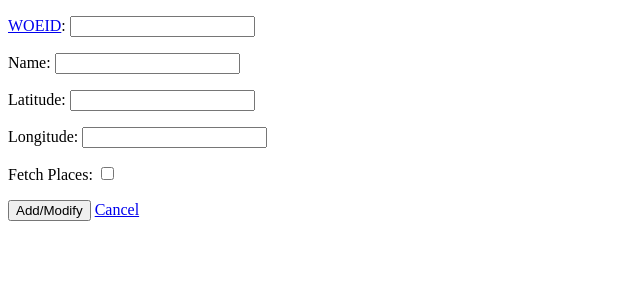
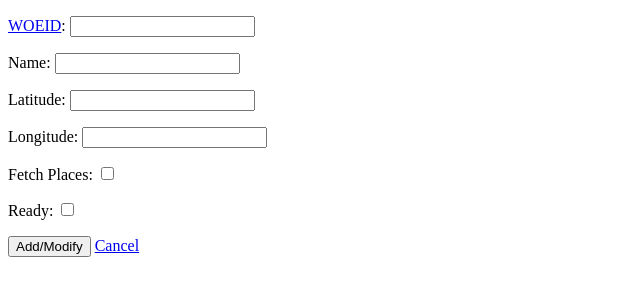
Before and after one commit to aryann/restaurant-heatmaps, a Python web app: template templates/modify_city.html in a window 1280 px wide. Shown: the top 300 px of the page, without its empty margins (0-640 px from the left). Run offline with Jinja, Linux system fonts and the light colour scheme; the template is opened without the code that fills it, so the values that code supplies are empty.

Commit message:
Adds the ability to mark cities as ready or not ready.

```diff
--- a/admin.py
+++ b/admin.py
@@ -43,6 +43,7 @@ class ModifyCityHandler(webapp2.RequestHandler):
                 'name': city.name,
                 'lat': city.location.lat,
                 'lon': city.location.lon,
+                'ready': city.ready,
             }
         elif config.DEBUG:
             context = {
@@ -50,6 +51,7 @@ class ModifyCityHandler(webapp2.RequestHandler):
                 'name': 'Seattle, WA, USA',
                 'lat': 47.608013,
                 'lon': -122.335167,
+                'ready': False,
             }
         else:
             context = {}
@@ -67,7 +69,7 @@ class ModifyCityHandler(webapp2.RequestHandler):
             id=woeid,
             name=name,
             location=ndb.GeoPt(lat=lat, lon=lon),
-            ready=False)
+            ready=bool(self.request.get('ready')))
         city.put()
 
         if self.request.get('getdata'):
--- a/templates/modify_city.html
+++ b/templates/modify_city.html
@@ -27,6 +27,10 @@
     <input type="checkbox" id="getdata" name="getdata" />
   </p>
   <p>
+    <label for="ready">Ready:</label>
+    <input type="checkbox" id="ready" name="ready" {% if ready %}checked{% endif %} />
+  </p>
+  <p>
     <button type="submit">Add/Modify</button>
     <a href="/admin/">Cancel</a>
   </p>
```
